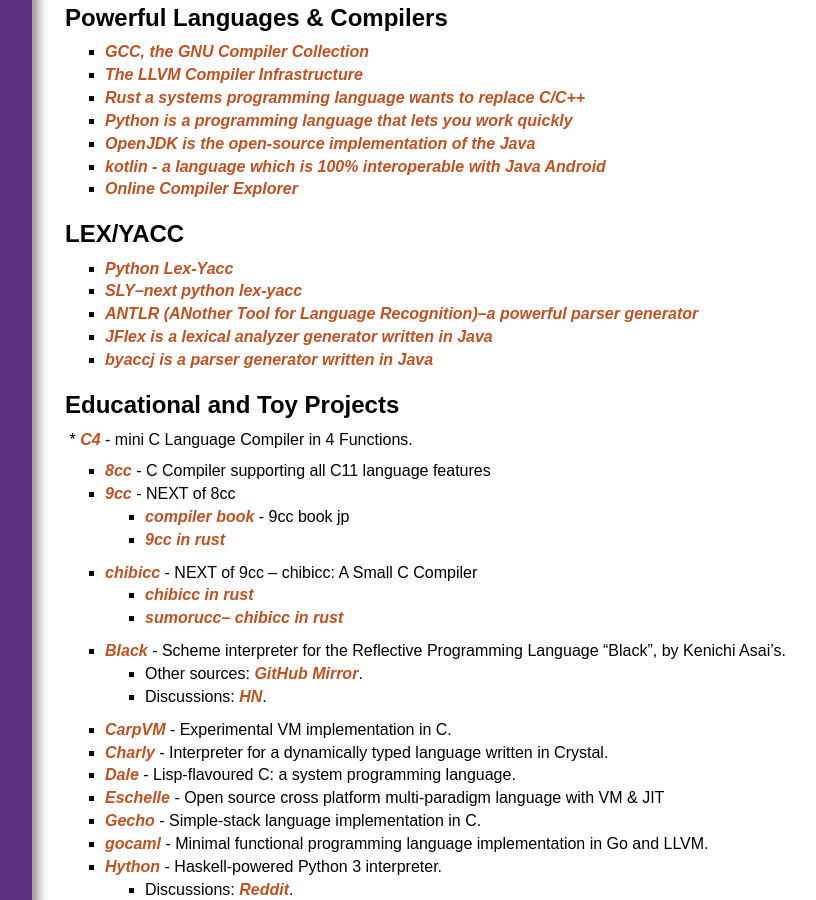
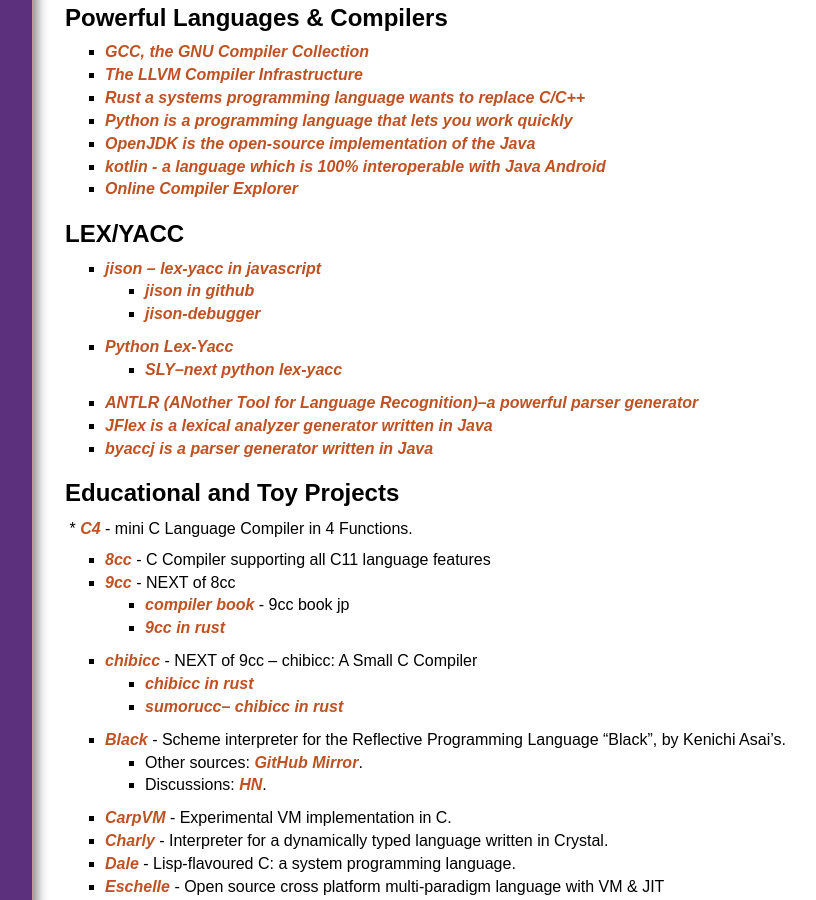
Before and after one commit to chyyuu/compiler_course_info, a Jekyll site: the page built from resources.md, in a window 1280 px wide and 900 px high, scrolled down 4720 px. Shown: the whole window, without its empty margins (234-1050 px from the left). Built offline with Jekyll 4.4.1, drawn with Linux system fonts in a browser that asks for light colours; nearby versions of some CDN libraries; our own code applies the rules of GitHub Pages for plain Markdown files.

Commit message:
update resources

```diff
--- a/resources.md
+++ b/resources.md
@@ -178,8 +178,11 @@
 - [Online Compiler Explorer](https://godbolt.org/)
 
 ## LEX/YACC
+- [jison -- lex-yacc in javascript]([jison.org](http://jison.org/))
+  - [jison in github](https://github.com/zaach/jison)
+  - [jison-debugger](http://nolanlawson.github.io/jison-debugger/)
 - [Python Lex-Yacc](http://www.dabeaz.com/ply/)
-- [SLY--next python lex-yacc](https://github.com/dabeaz/sly)
+  - [SLY--next python lex-yacc](https://github.com/dabeaz/sly)
 - [ANTLR (ANother Tool for Language Recognition)--a powerful parser generator](http://www.antlr.org/)
 - [JFlex is a lexical analyzer generator written in Java](http://jflex.de/)
 - [byaccj is a parser generator written in Java](byaccj.sourceforge.net)
```
